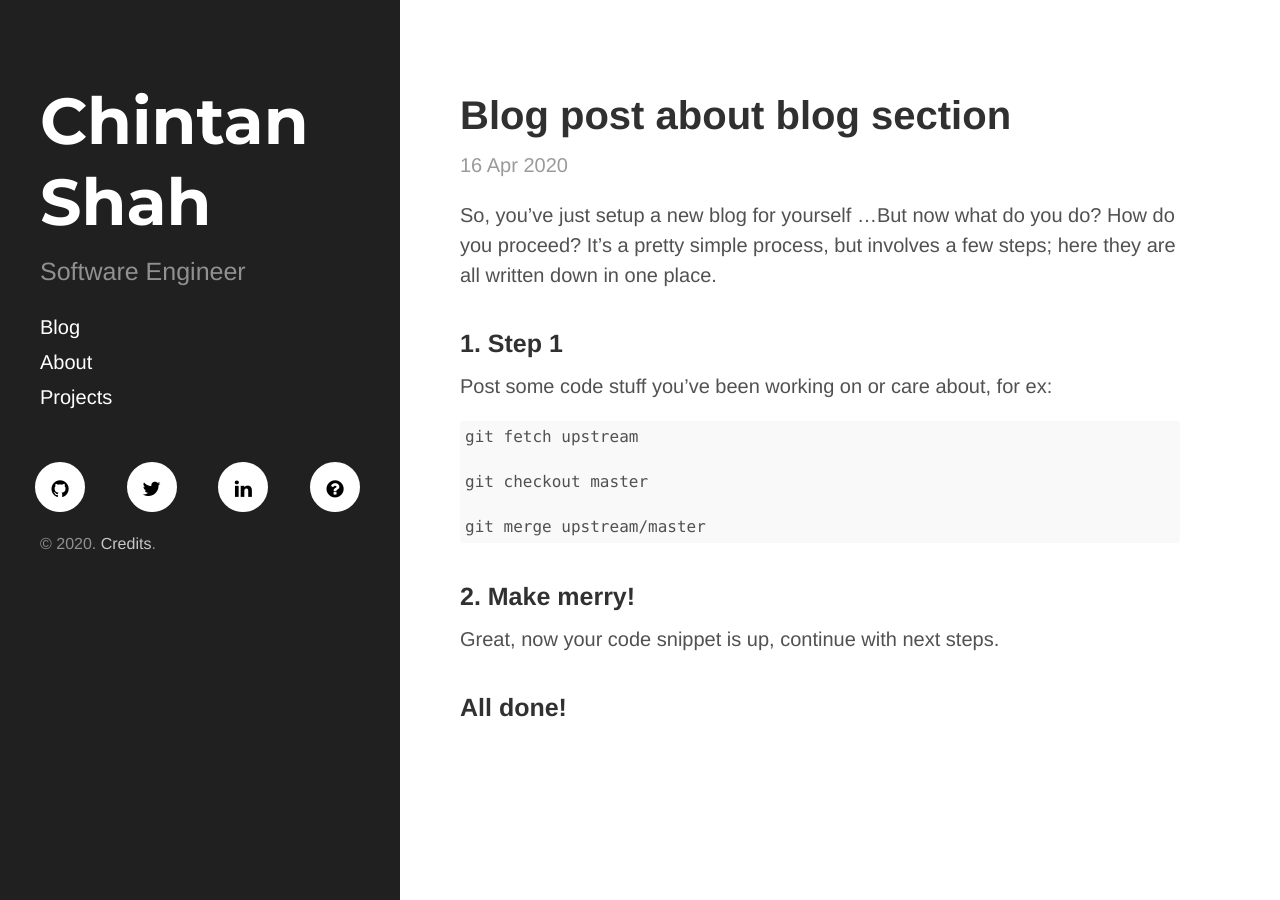
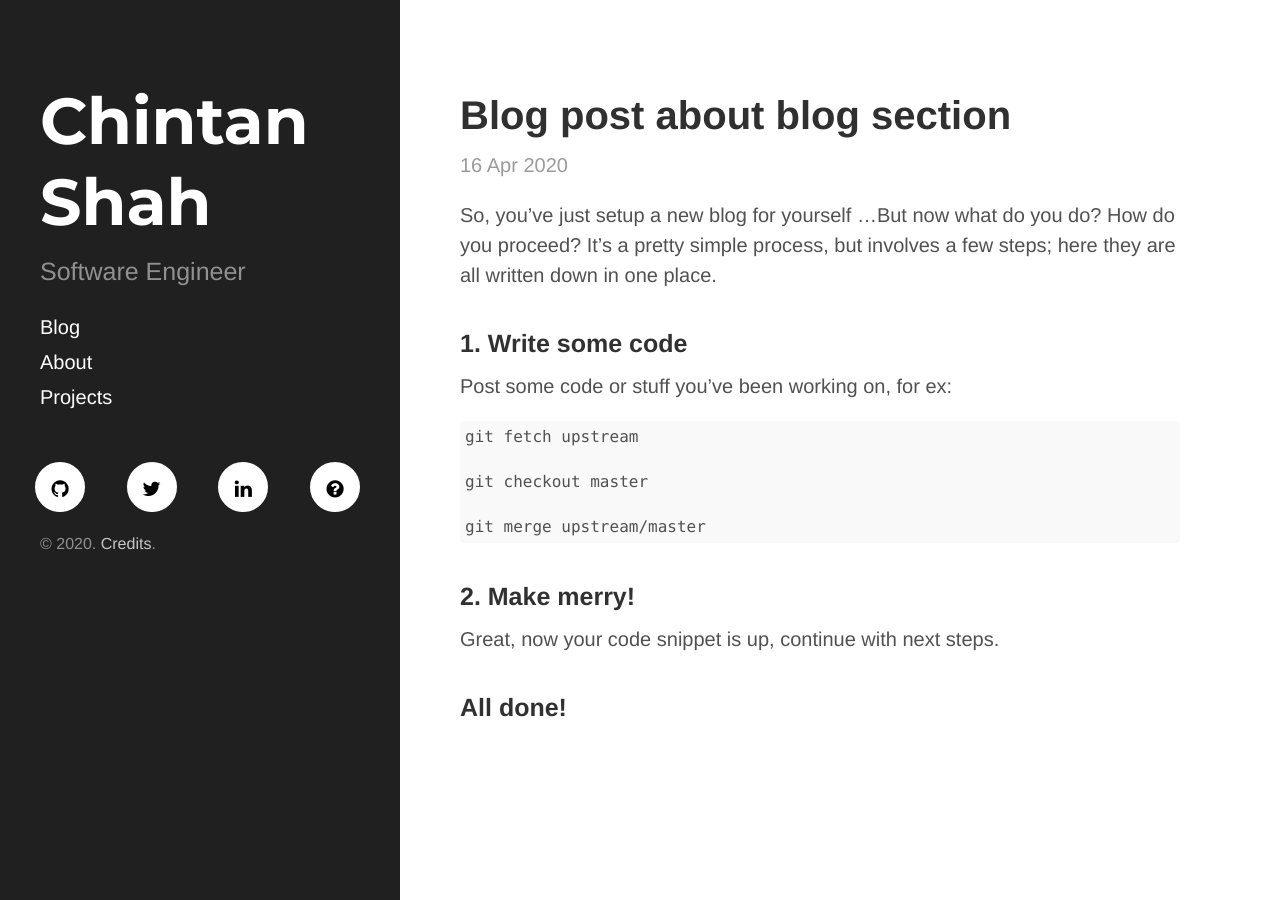
Before and after one commit to chintan-sh/chintan-sh.github.io, a Jekyll site: the page built from _posts/2020-04-16-blog-post-about-blog-section.md, in a window 1280 px wide. Built offline with Jekyll 4.4.1, drawn with Linux system fonts in a browser that asks for light colours; nearby versions of some CDN libraries.

Commit message:
Updated sample project text

```diff
--- a/_posts/2020-04-16-blog-post-about-blog-section.md
+++ b/_posts/2020-04-16-blog-post-about-blog-section.md
@@ -5,9 +5,9 @@ title: Blog post about blog section
 
 So, you've just setup a new blog for yourself ...But now what do you do? How do you proceed? It's a pretty simple process, but involves a few steps; here they are all written down in one place.
 
-### 1. Step 1
+### 1. Write some code
 
-Post some code stuff you've been working on or care about, for ex:
+Post some code or stuff you've been working on, for ex:
 
     git fetch upstream
 
```
